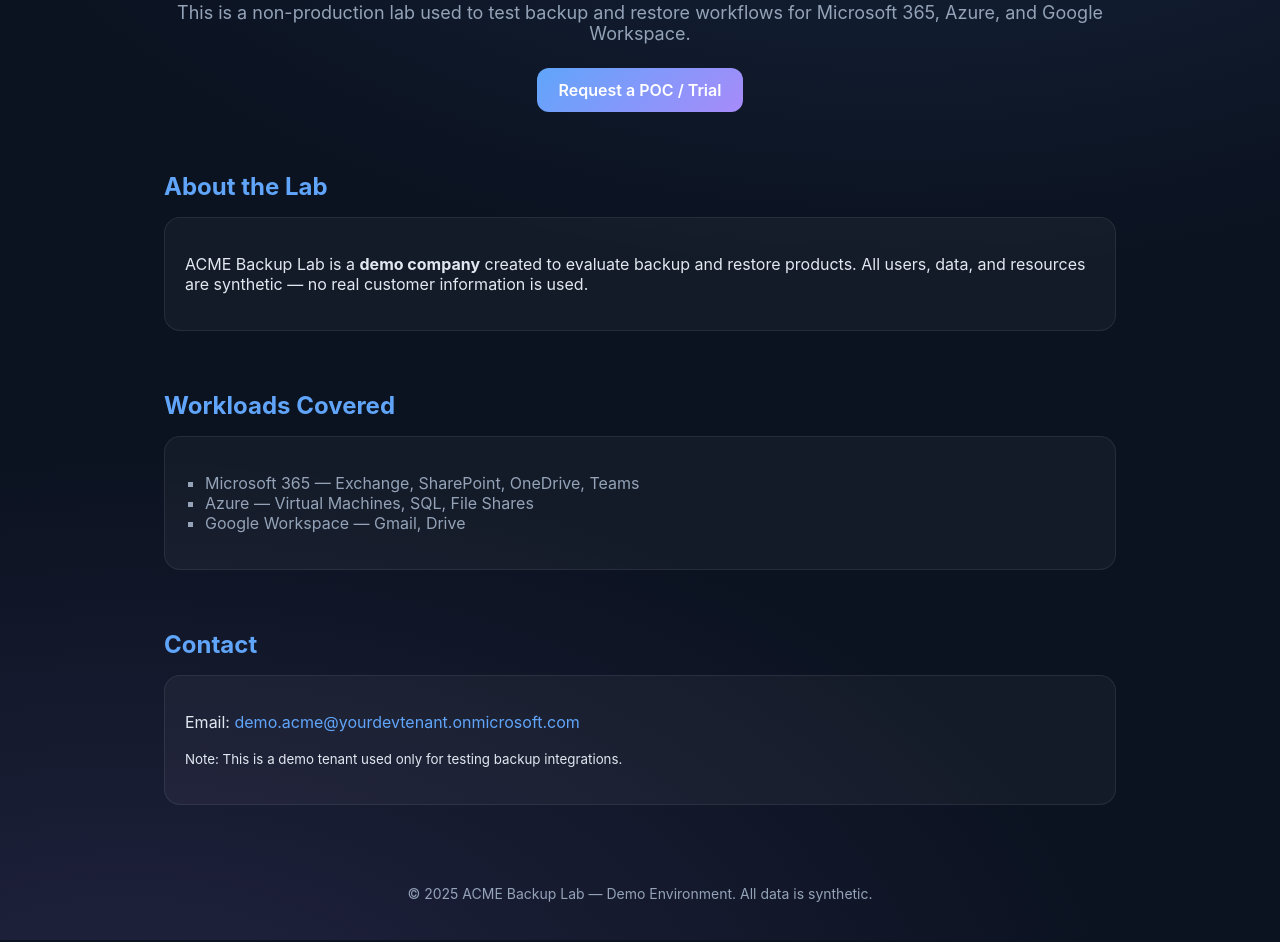
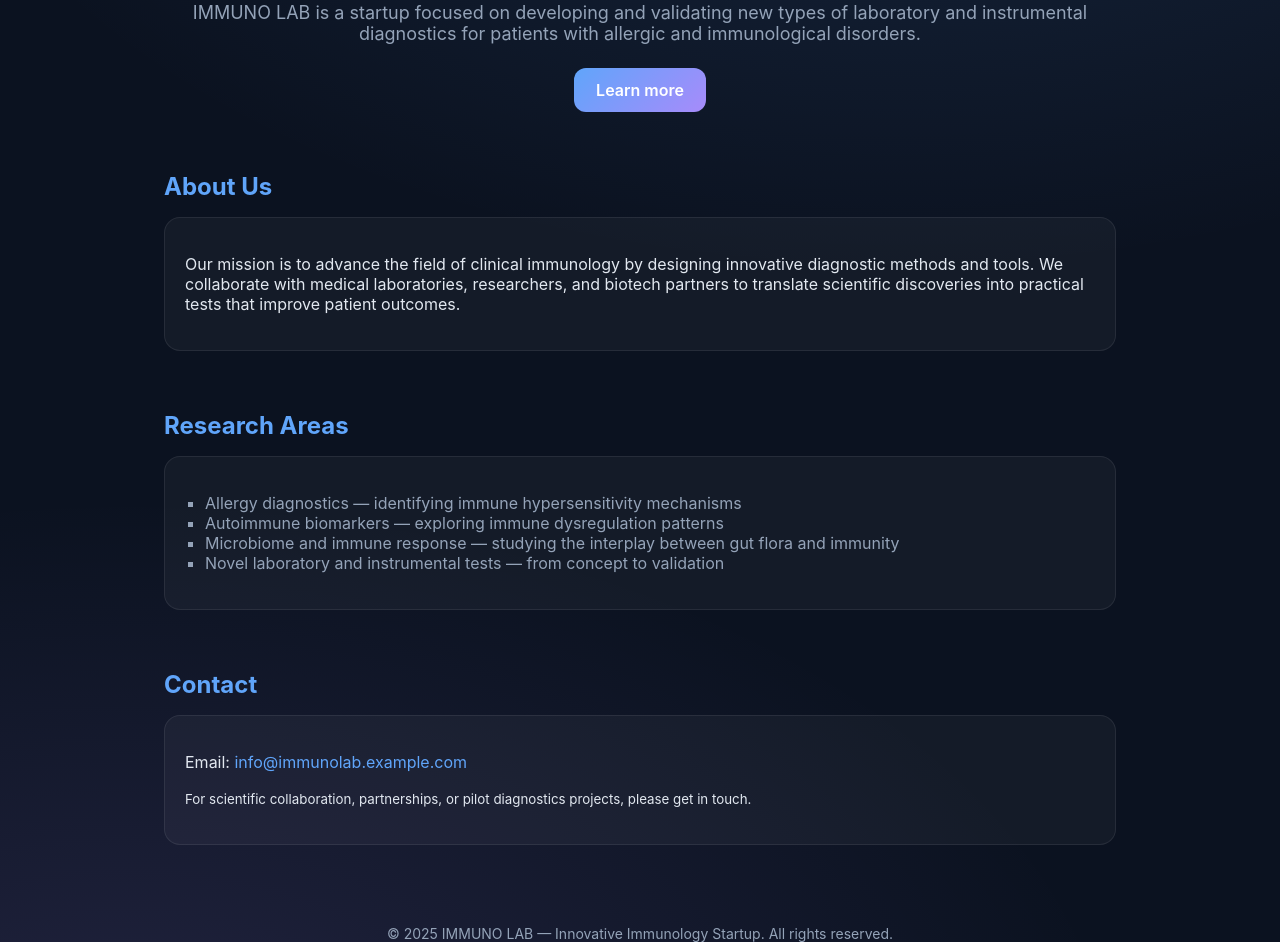
Before and after one commit to evgeniiagoltsman-ui/evgeniiagoltsman-ui.github.io, a plain HTML site: page index.html in a window 1280 px wide. Shown: the part 209-1151 px from the top of the page. Drawn offline with Linux system fonts and the light colour scheme.

Commit message:
Update index.html

```diff
--- a/index.html
+++ b/index.html
@@ -3,7 +3,7 @@
 <head>
   <meta charset="utf-8" />
   <meta name="viewport" content="width=device-width,initial-scale=1" />
-  <title>ACME Backup Lab — Demo Environment</title>
+<title>IMMUNO LAB — Innovative Immunology Startup</title>
   <meta name="description" content="A demo environment for testing backup and restore solutions (Microsoft 365, Azure, Google Workspace).">
   <style>
     :root{
@@ -46,7 +46,7 @@
     <header>
       <div class="brand">
         <div class="logo">DL</div>
-        <h3>ACME Backup Lab</h3>
+        <h3>IMMUNO LAB</h3>
       </div>
       <nav>
         <a href="#about">About</a>
@@ -56,26 +56,29 @@
     </header>
 
 <section class="hero">
-      <h1>Demo Backup Environment</h1>
-      <p>This is a non-production lab used to test backup and restore workflows for Microsoft 365, Azure, and Google Workspace.</p>
-      <a class="btn" href="#contact">Request a POC / Trial</a>
+  <h1>Innovative Immunology Research</h1>
+  <p>IMMUNO LAB is a startup focused on developing and validating new types of laboratory and instrumental diagnostics for patients with allergic and immunological disorders.</p>
+  <a class="btn" href="#about">Learn more</a>
 </section>
 
+
 <section id="about">
-      <h2>About the Lab</h2>
+  <h2>About Us</h2>
   <div class="card">
-        <p>ACME Backup Lab is a <strong>demo company</strong> created to evaluate backup and restore products.
-        All users, data, and resources are synthetic — no real customer information is used.</p>
+    <p>Our mission is to advance the field of clinical immunology by designing innovative diagnostic methods and tools. We collaborate with medical laboratories, researchers, and biotech partners to translate scientific discoveries into practical tests that improve patient outcomes.</p>
   </div>
 </section>
 
+
     <section id="workloads">
-      <h2>Workloads Covered</h2>
+<section id="workloads">
+  <h2>Research Areas</h2>
   <div class="card">
     <ul>
-          <li>Microsoft 365 — Exchange, SharePoint, OneDrive, Teams</li>
-          <li>Azure — Virtual Machines, SQL, File Shares</li>
-          <li>Google Workspace — Gmail, Drive</li>
+      <li>Allergy diagnostics — identifying immune hypersensitivity mechanisms</li>
+      <li>Autoimmune biomarkers — exploring immune dysregulation patterns</li>
+      <li>Microbiome and immune response — studying the interplay between gut flora and immunity</li>
+      <li>Novel laboratory and instrumental tests — from concept to validation</li>
     </ul>
   </div>
 </section>
@@ -83,14 +86,11 @@
 <section id="contact">
   <h2>Contact</h2>
   <div class="card">
-        <p>Email: <a href="mailto:demo.acme@yourdevtenant.onmicrosoft.com">demo.acme@yourdevtenant.onmicrosoft.com</a></p>
-        <p><small>Note: This is a demo tenant used only for testing backup integrations.</small></p>
+    <p>Email: <a href="mailto:info@immunolab.example.com">info@immunolab.example.com</a></p>
+    <p><small>For scientific collaboration, partnerships, or pilot diagnostics projects, please get in touch.</small></p>
   </div>
 </section>
 
 <footer>
-      <p>© 2025 ACME Backup Lab — Demo Environment. All data is synthetic.</p>
+  <p>© 2025 IMMUNO LAB — Innovative Immunology Startup. All rights reserved.</p>
 </footer>
-  </div>
-</body>
-</html>
```
Lines whose indentation alone changed are shown as unchanged.
